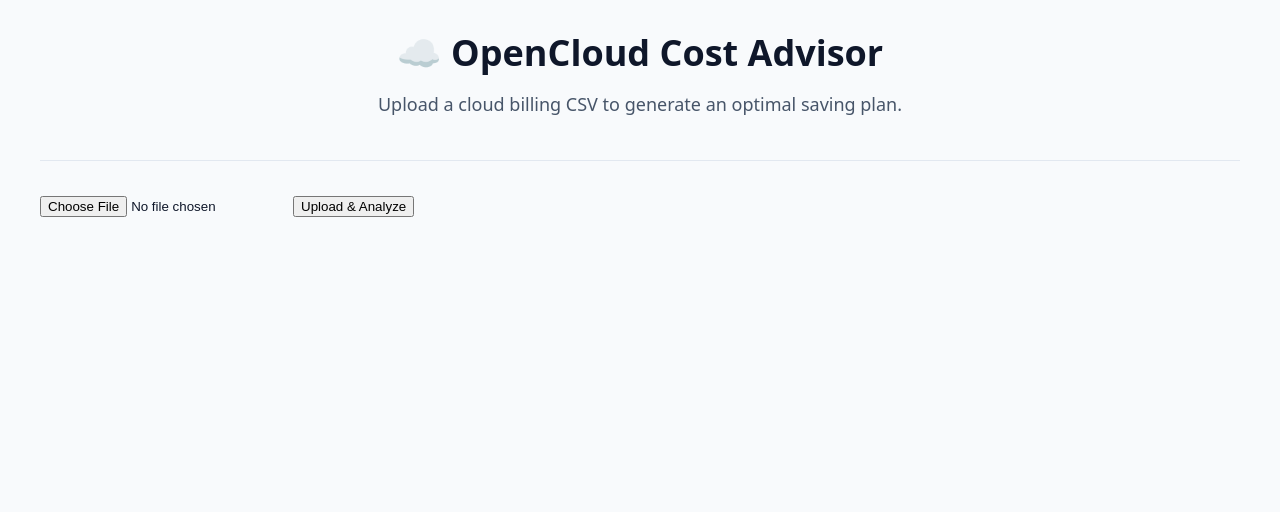
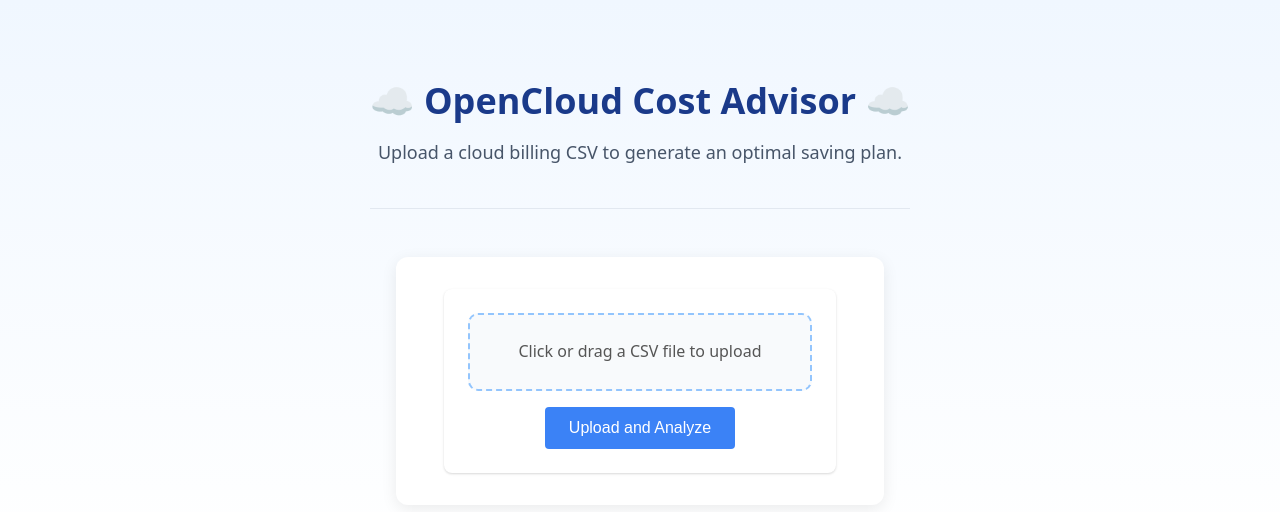
Before and after one commit to TreyBernard/CloudSaver, a React (Vite) app in the folder frontend/: page / in a window 1280 px wide. Shown: the top 512 px of the page. Built offline with nearby package versions, Linux system fonts and the light colour scheme.

Commit message:
Cleaned up the Frontend look

```diff
--- /dev/null
+++ b/frontend/src/App.css
@@ -0,0 +1,135 @@
+body {
+    margin: 0;
+    font-family: 'Segoe UI', Tahoma, Geneva, Verdana, sans-serif;
+    background: linear-gradient(to bottom, #f0f7ff, #ffffff);
+    color: #333;
+}
+
+.app-container {
+    display: flex;
+    flex-direction: column;
+    align-items: center;
+    padding: 2rem;
+}
+
+.app-header {
+    text-align: center;
+    margin-top: 3rem;
+    margin-bottom: 1rem;
+}
+
+.app-header h1 {
+    font-size: 2.2rem;
+    color: #1a3a8a;
+    margin-bottom: 0.5rem;
+}
+
+.app-header p {
+    color: #555;
+    font-size: 1rem;
+}
+
+.upload-container {
+    margin-top: 1rem;
+    background: #fff;
+    padding: 2rem 3rem;
+    border-radius: 12px;
+    box-shadow: 0 4px 16px rgba(0, 0, 0, 0.08);
+    display: flex;
+    flex-direction: column;
+    align-items: center;
+    transition: transform 0.2s ease, box-shadow 0.2s ease;
+}
+
+.upload-container:hover {
+    transform: translateY(-2px);
+    box-shadow: 0 8px 20px rgba(0, 0, 0, 0.1);
+}
+
+.upload-form {
+    display: flex;
+    flex-direction: column;
+    align-items: center;
+    gap: 1rem;
+}
+
+.file-display {
+    display: flex;
+    align-items: center;
+    gap: 8px;
+    font-weight: 500;
+    color: #333;
+}
+
+.file-icon {
+    font-size: 1.2rem;
+    color: #3b82f6;
+}
+
+.file-label {
+    border: 2px dashed #93c5fd;
+    padding: 1.5rem 3rem;
+    border-radius: 10px;
+    background-color: #f8fafc;
+    color: #555;
+    cursor: pointer;
+    transition: all 0.2s ease;
+    text-align: center;
+}
+
+.file-label:hover {
+    background-color: #eff6ff;
+    border-color: #3b82f6;
+}
+
+.file-input {
+    display: none;
+}
+
+.upload-button {
+    background-color: #2563eb;
+    color: white;
+    font-weight: 600;
+    border: none;
+    padding: 0.6rem 1.5rem;
+    border-radius: 6px;
+    cursor: pointer;
+    transition: background-color 0.2s ease;
+}
+
+.upload-button:hover {
+    background-color: #1d4ed8;
+}
+
+.upload-button:disabled {
+    background-color: #93c5fd;
+    cursor: not-allowed;
+}
+
+.results-section {
+    margin-top: 1.5rem;
+    width: 100%;
+}
+
+.error-message {
+    color: #b91c1c;
+    background: #fee2e2;
+    border: 1px solid #fecaca;
+    padding: 0.8rem 1rem;
+    border-radius: 8px;
+    text-align: center;
+}
+
+.loader {
+    margin-top: 1rem;
+    color: #1d4ed8;
+    font-weight: 500;
+    text-align: center;
+    animation: pulse 1.5s infinite ease-in-out;
+}
+
+@keyframes pulse {
+    0% { opacity: 0.6; }
+    50% { opacity: 1; }
+    100% { opacity: 0.6; }
+}
--- a/frontend/src/app.jsx
+++ b/frontend/src/app.jsx
@@ -1,6 +1,7 @@
 import React, { useState } from "react";
 import UploadForm from "./UploadForm";
 import Results from "./results";
+import "./App.css"
 
 export default function App() {
   const [results, setResults] = useState(null);
@@ -10,7 +11,7 @@ export default function App() {
   return (
     <div className="app-container">
       <header className="app-header">
-        <h1>☁️ OpenCloud Cost Advisor</h1>
+        <h1>☁️ OpenCloud Cost Advisor ☁️</h1>
         <p>Upload a cloud billing CSV to generate an optimal saving plan.</p>
       </header>
       <main>
--- a/frontend/src/uploadForm.jsx
+++ b/frontend/src/uploadForm.jsx
@@ -47,17 +47,32 @@ const UploadForm = () => {
   };
 
   return (
-    <div>
-      <form onSubmit={handleSubmit}>
-        <input type="file" accept=".csv" onChange={handleFileChange} />
-        <button type="submit" disabled={loading}>
-          {loading ? "Analyzing..." : "Upload & Analyze"}
+    <div className="upload-container">
+      <form onSubmit={handleSubmit} className="upload-form">
+        <label className="file-label">
+          <input
+            type="file"
+            accept=".csv"
+            onChange={handleFileChange}
+            className="file-input"
+          />
+          {file ? (
+            <div className="file-display">
+              <span className="file-icon">📄</span>
+              <span>{file.name}</span>
+            </div>
+          ) : (
+            "Click or drag a CSV file to upload"
+          )}
+        </label>
+        <button type="submit" diabled={loading} className="upload-button">
+          {loading ? "Analyzing..." : "Upload and Analyze"}
         </button>
       </form>
 
-      {/* show raw JSON quickly while debugging */}
       {results && (
-        <div style={{ marginTop: 16 }}>
+        <div className="results-section">
+          <h2>Analysis Results</h2>
           <Results data={results} />
         </div>
       )}
```
